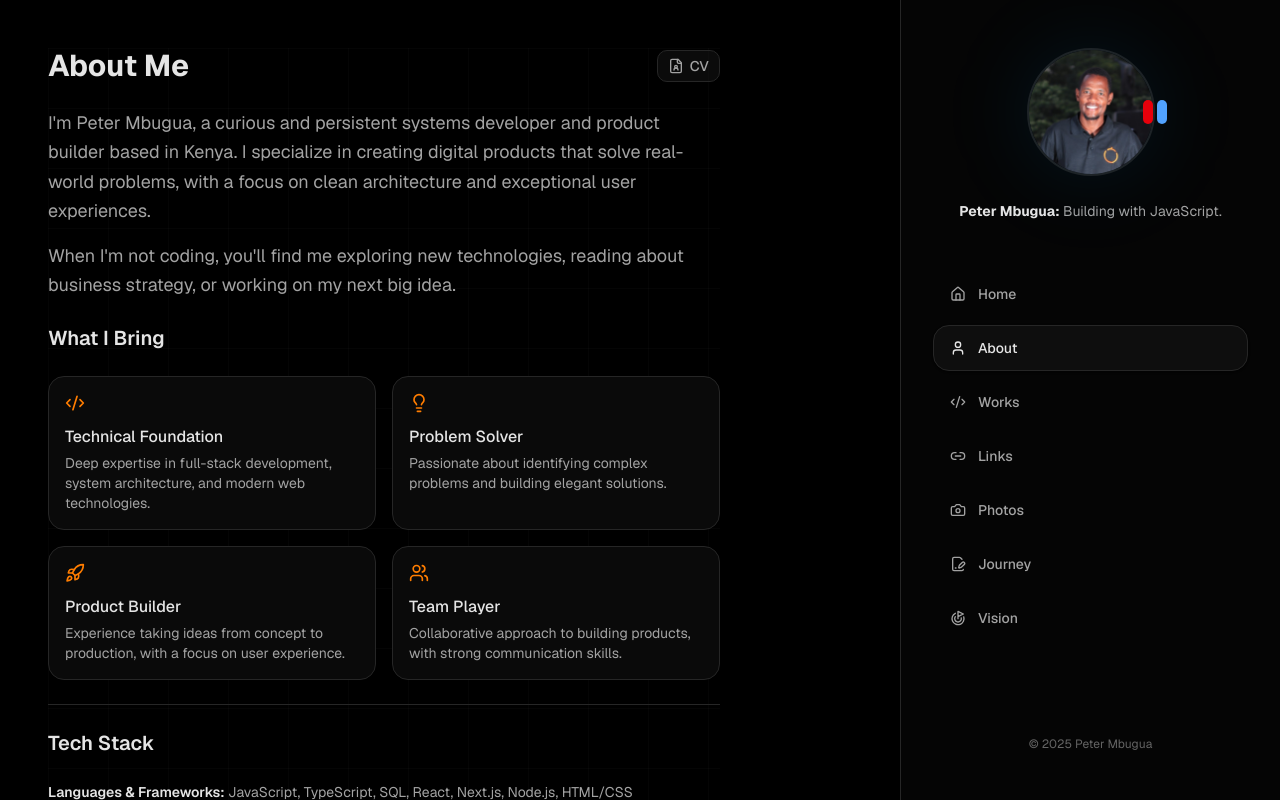
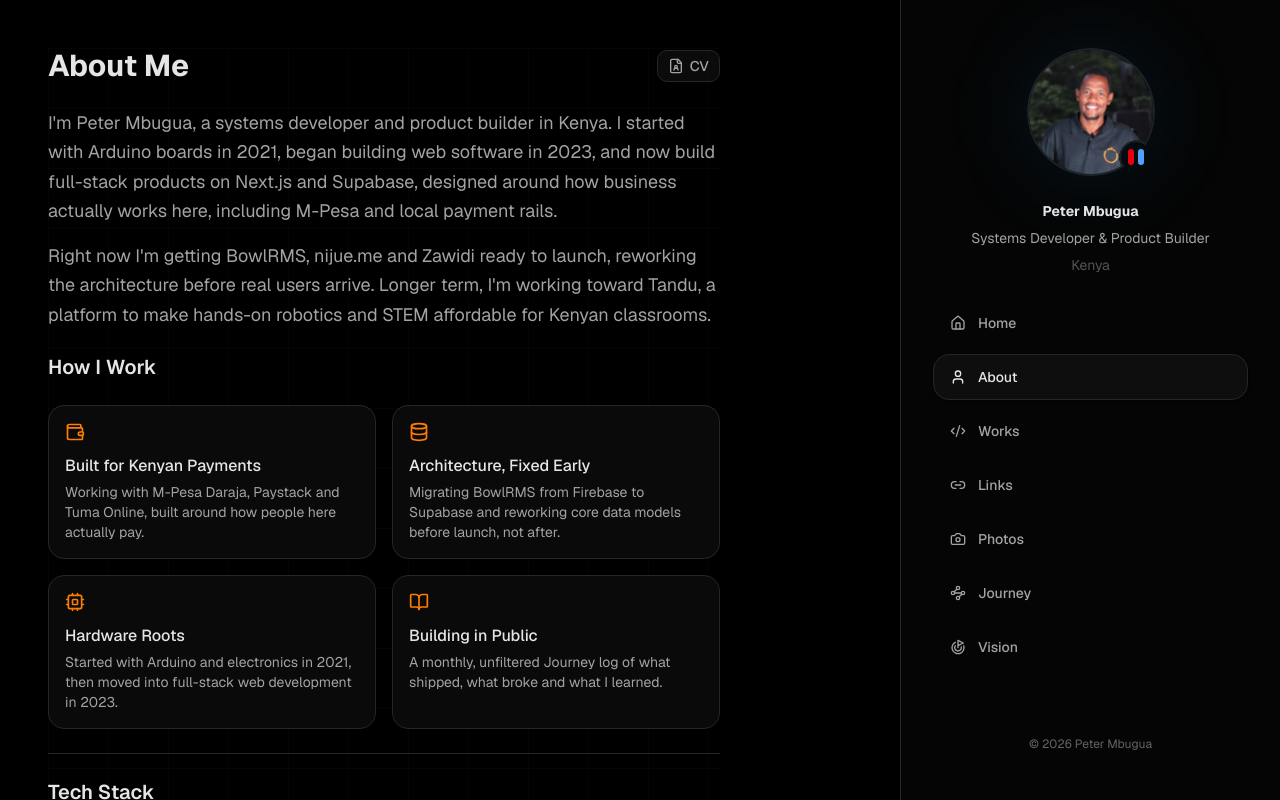
Before and after one commit to amCtrld/portfolio, a Next.js app in the folder portfolio/: page /about in a window 1280 px wide. Built offline with nearby package versions, Linux system fonts and the light colour scheme.

Commit message:
Fixed UI and component positioning across the project.

```diff
--- a/portfolio/app/layout.tsx
+++ b/portfolio/app/layout.tsx
@@ -15,7 +15,7 @@ export const metadata: Metadata = {
     template: "%s | Peter Mbugua",
   },
 
-  description: "Systems developer and product builder crafting scalable solutions. Specializing in full-stack development, system architecture, and turning ideas into production-ready products.",
+  description: "Systems developer and product builder in Kenya. Full-stack development, clean architecture and products built from concept to production.",
 
   keywords: [
     "systems developer",
@@ -50,7 +50,7 @@ export const metadata: Metadata = {
     url: "https://mbugua.nijue.me",
     siteName: "Peter Mbugua Portfolio",
     title: "Peter Mbugua — Systems Developer & Product Builder",
-    description: "A visionary JavaScript developer and product builder turning ideas into production-ready products.",
+    description: "Systems developer and product builder in Kenya, building BowlRMS and Zawidi with JavaScript.",
     images: [
       {
         url: "/og-image.png",
@@ -64,7 +64,7 @@ export const metadata: Metadata = {
   twitter: {
     card: "summary_large_image",
     title: "Peter Mbugua — Systems Developer & Product Builder",
-    description: "Systems developer and product builder crafting scalable solutions.",
+    description: "Systems developer and product builder in Kenya, building BowlRMS and Zawidi with JavaScript.",
     creator: "@mbugua_",
     images: ["/og-image.png"],
   },
--- /dev/null
+++ b/portfolio/components/VisionHint.tsx
@@ -0,0 +1,118 @@
+"use client";
+
+import { useCallback, useEffect, useRef, useState } from "react";
+import { AnimatePresence, motion } from "framer-motion";
+import { Goal } from "lucide-react";
+
+const STORAGE_KEY = "vision-hint-seen-at";
+// Show the hint again after this many days. Set to null to show it only once, ever.
+const REPEAT_AFTER_DAYS: number | null = 30;
+const SHOW_DELAY_MS = 800;
+const SHOW_DURATION_MS = 5000;
+
+function shouldShowHint(): boolean {
+  try {
+    const raw = window.localStorage.getItem(STORAGE_KEY);
+    if (!raw) return true; // first visit, or storage was cleared
+    if (REPEAT_AFTER_DAYS === null) return false;
+    const seenAt = Number(raw);
+    if (!Number.isFinite(seenAt)) return true;
+    return Date.now() - seenAt > REPEAT_AFTER_DAYS * 24 * 60 * 60 * 1000;
+  } catch {
+    // Storage blocked (private mode, etc.): don't nag on every load
+    return false;
+  }
+}
+
+function markSeen() {
+  try {
+    window.localStorage.setItem(STORAGE_KEY, String(Date.now()));
+  } catch {
+    /* ignore */
+  }
+}
+
+interface VisionHintButtonProps {
+  isActive: boolean;
+  onSelect: () => void;
+}
+
+export function VisionHintButton({ isActive, onSelect }: VisionHintButtonProps) {
+  const [visible, setVisible] = useState(false);
+  const buttonRef = useRef<HTMLButtonElement>(null);
+
+  useEffect(() => {
+    if (!shouldShowHint()) return;
+
+    let hideTimer: ReturnType<typeof setTimeout> | undefined;
+    const showTimer = setTimeout(() => {
+
+      const el = buttonRef.current;
+      if (!el || el.getClientRects().length === 0) return;
+
+      setVisible(true);
+      markSeen();
+      hideTimer = setTimeout(() => setVisible(false), SHOW_DURATION_MS);
+    }, SHOW_DELAY_MS);
+
+    return () => {
+      clearTimeout(showTimer);
+      if (hideTimer) clearTimeout(hideTimer);
+    };
+  }, []);
+
+  const handleClick = useCallback(() => {
+    setVisible(false);
+    markSeen();
+    onSelect();
+  }, [onSelect]);
+
+  return (
+    <div className="relative shrink-0">
+      <button
+        ref={buttonRef}
+        type="button"
+        onClick={handleClick}
+        aria-label="Vision"
+        title="My Vision"
+        aria-describedby={visible ? "vision-hint" : undefined}
+        aria-current={isActive ? "page" : undefined}
+        className={`relative rounded-lg border p-2.5 transition-colors duration-200 ${
+          visible
+            ? "border-[#ff7d00]/60 text-foreground"
+            : isActive
+              ? "border-transparent bg-white/10 text-foreground"
+              : "border-transparent text-muted-foreground hover:bg-white/5 hover:text-foreground"
+        }`}
+      >
+        {visible && (
+          <span
+            aria-hidden
+            className="pointer-events-none absolute inset-0 rounded-lg border border-gray-500 animate-ping motion-reduce:animate-none"
+          />
+        )}
+        <Goal className="h-6 w-6" />
+      </button>
+
+      <AnimatePresence>
+        {visible && (
+          <motion.div
+            id="vision-hint"
+            role="tooltip"
+            initial={{ opacity: 0, y: -4 }}
+            animate={{ opacity: 1, y: 0 }}
+            exit={{ opacity: 0, y: -4 }}
+            transition={{ duration: 0.25, ease: "easeOut" }}
+            className="pointer-events-none absolute right-0 top-full z-50 mt-2 whitespace-nowrap rounded-lg border border-gray-500/40 bg-card px-3 py-1.5 text-xs font-medium text-foreground shadow-lg"
+          >
+            My Vision
+            <span
+              aria-hidden
+              className="absolute -top-1 right-5 h-2 w-2 rotate-45 border-l border-t border-gray-500/40 bg-card"
+            />
+          </motion.div>
+        )}
+      </AnimatePresence>
+    </div>
+  );
+}
--- a/portfolio/components/avatar-block.tsx
+++ b/portfolio/components/avatar-block.tsx
@@ -10,35 +10,47 @@ import {
   TooltipTrigger,
 } from "@/components/ui/tooltip"
 
+const BADGE_SIZE = 24
+const NOTCH_GAP = 5
+const NOTCH_RADIUS = BADGE_SIZE / 2 + NOTCH_GAP
+const NOTCH_CENTER = "85.4%"
+
+
+const notchMask = `radial-gradient(circle at ${NOTCH_CENTER} ${NOTCH_CENTER}, transparent ${NOTCH_RADIUS}px, #000 ${NOTCH_RADIUS + 0.5}px)`
+
 function StareheBadge() {
-  const badgeContent = (
-    <div className="flex h-6 w-6 gap-1 rounded-full cursor-pointer transition-transform hover:scale-110">
-      <div className="w-1/2 h-full bg-red-600 rounded-full" />
-      <div className="w-1/2 h-full bg-blue-400 rounded-full" />
-    </div>
-  )
-
-  const tooltipText = (
-    <div className="text-center">
-      <Link href="https://stareheboyscentre.org/" target="_blank" rel="noopener noreferrer" className="font-medium text-muted-foreground">SBC | C'19</Link>
-    </div>
-  );
-
   return (
-    <>
-      <div className="hidden md:block absolute right-0 top-1/2 -translate-y-1/2 translate-x-1/2 z-10">
+    <div className="hidden md:block absolute bottom-[14.6%] right-[14.6%] translate-x-1/2 translate-y-1/2 z-10">
       <TooltipProvider delayDuration={100}>
         <Tooltip>
           <TooltipTrigger asChild>
-              {badgeContent}
+            <button
+              type="button"
+              aria-label="Starehe Boys' Centre"
+              className="flex h-7 w-7 p-1.5 gap-1 rounded-full cursor-pointer transition-transform hover:scale-110"
+            >
+              <div className="w-1/2 h-full bg-red-600 rounded-full" />
+              <div className="w-1/2 h-full bg-blue-400 rounded-full" />
+            </button>
           </TooltipTrigger>
-            <TooltipContent side="right" className="bg-background/95 backdrop-blur-sm border border-border">
-              {tooltipText}
+          <TooltipContent
+            side="right"
+            className="bg-background/95 backdrop-blur-sm border border-border"
+          >
+            <div className="text-center">
+              <Link
+                href="https://stareheboyscentre.org/"
+                target="_blank"
+                rel="noopener noreferrer"
+                className="font-medium text-muted-foreground"
+              >
+                SBC | C&apos;19
+              </Link>
+            </div>
           </TooltipContent>
         </Tooltip>
       </TooltipProvider>
     </div>
-    </>
   )
 }
 
@@ -53,14 +65,34 @@ export function AvatarBlock() {
       {/* Ambient glow */}
       <div className="absolute inset-0 rounded-full bg-[radial-gradient(circle_at_center,rgba(0,153,255,0.15),transparent_70%)] blur-xl scale-150" />
 
-      <div className="relative">
-        <Avatar className="w-32 h-32 border-2 border-white/10 relative">
+      {/* w-fit keeps this wrapper exactly the avatar's size, so the badge's % offsets are reliable */}
+      <div className="relative w-fit">
+        <Avatar
+          className="w-32 h-32 border-2 border-white/10 relative"
+          style={{ maskImage: notchMask, WebkitMaskImage: notchMask }}
+        >
           <AvatarImage src="/Actual.JPG" alt="Peter Mbugua" className="object-cover" />
           <AvatarFallback className="text-2xl bg-secondary text-foreground">PM</AvatarFallback>
         </Avatar>
 
+
+        <div
+          aria-hidden
+          className="pointer-events-none absolute inset-0 overflow-hidden rounded-full"
+        >
+          <span
+            className="absolute rounded-full border-2 border-white/10"
+            style={{
+              width: NOTCH_RADIUS * 2,
+              height: NOTCH_RADIUS * 2,
+              left: NOTCH_CENTER,
+              top: NOTCH_CENTER,
+              transform: "translate(-50%, -50%)",
+            }}
+          />
+        </div>
+
         <StareheBadge />
-
       </div>
     </motion.div>
   )
--- a/portfolio/components/content-about.tsx
+++ b/portfolio/components/content-about.tsx
@@ -3,28 +3,28 @@
 import { motion } from "framer-motion"
 import { Accordion, AccordionContent, AccordionItem, AccordionTrigger } from "@/components/ui/accordion"
 import { Button } from "@/components/ui/button"
-import { Code2, FileUser, Lightbulb, Rocket, Users } from "lucide-react"
+import { BookOpen, Cpu, Database, FileUser, Wallet } from "lucide-react"
 
 const highlights = [
   {
-    icon: Code2,
-    title: "Technical Foundation",
-    description: "Deep expertise in full-stack development, system architecture, and modern web technologies.",
+    icon: Wallet,
+    title: "Built for Kenyan Payments",
+    description: "Working with M-Pesa Daraja, Paystack and Tuma Online, built around how people here actually pay.",
   },
   {
-    icon: Lightbulb,
-    title: "Problem Solver",
-    description: "Passionate about identifying complex problems and building elegant solutions.",
+    icon: Database,
+    title: "Architecture, Fixed Early",
+    description: "Migrating BowlRMS from Firebase to Supabase and reworking core data models before launch, not after.",
   },
   {
-    icon: Rocket,
-    title: "Product Builder",
-    description: "Experience taking ideas from concept to production, with a focus on user experience.",
+    icon: Cpu,
+    title: "Hardware Roots",
+    description: "Started with Arduino and electronics in 2021, then moved into full-stack web development in 2023.",
   },
   {
-    icon: Users,
-    title: "Team Player",
-    description: "Collaborative approach to building products, with strong communication skills.",
+    icon: BookOpen,
+    title: "Building in Public",
+    description: "A monthly, unfiltered Journey log of what shipped, what broke and what I learned.",
   },
 ]
 
@@ -32,27 +32,27 @@ const timeline = [
   {
     year: "2026",
     title: "Pre-Launch Hardening",
-    description: "Haven't launched yet. Spending the beter part of 2026 fixing architectural issues across BowlRMS, including the Firebase to Supabase migration and core data model reworks, while adding client-demanded features like Charts of Accounts. Launching soon.",
+    description: "Haven't launched yet. I've spent the better part of 2026 fixing architectural issues across BowlRMS, including the Firebase to Supabase migration and core data model reworks, while adding client-demanded features like Charts of Accounts. Launching soon.",
   },
   {
     year: "2026",
     title: "Planning Launch",
-    description: "All three projects, nijue.me, Bidbee, and BowlRMS MVPs are slated for launch in 2026, marking significant milestones in my journey as a product builder.",
+    description: "nijue.me, Bidbee and BowlRMS are all slated to launch their MVPs in 2026, each a milestone in my journey as a product builder.",
   },
   {
     year: "2025",
     title: "Building nijue.me & Bidbee",
-    description: "Towards the end of 2025, started working on nijue.me and Bidbee. nijue.me is a platform where you can timeline your journey and showcase your growth while Bidbee is an localized bidding platform.",
+    description: "Towards the end of 2025, I started working on nijue.me and Bidbee. nijue.me is a platform for timelining your journey and showcasing your growth, while Bidbee is a localized bidding platform.",
   },
   {
     year: "2025",
     title: "BowlRMS Development",
-    description: "Began the development of BowlRMS, a comprehensive restaurant management and digital menus tool.",
+    description: "Began the development of BowlRMS, a comprehensive restaurant management and digital menu tool.",
   },
   {
     year: "2024",
     title: "Systems Engineering, ALX",
-    description: "Albeit I participated in the ALX Systems Engineering program for three months, the experience provided me with a strong foundation in systems fundamentals and broadened my perspective on how to approach engineering challenges.",
+    description: "I took part in the ALX Systems Engineering program for three months. It gave me a strong foundation in systems fundamentals and broadened how I approach engineering challenges.",
   },
   {
     year: "2023",
@@ -62,7 +62,7 @@ const timeline = [
   {
     year: "2021",
     title: "Arduino & Electronics Enthusiast",
-    description: "Initiated my exploration into electronics and programming through Arduino projects, sparking my passion for technology and innovation.",
+    description: "Started exploring electronics and programming through Arduino projects, sparking my passion for technology and innovation.",
   },
 ]
 
@@ -72,7 +72,7 @@ export function ContentAbout() {
       initial={{ opacity: 0, y: 20 }}
       animate={{ opacity: 1, y: 0 }}
       transition={{ duration: 0.5, ease: "easeOut" }}
-      className="max-w-2xl space-y-12 relative"
+      className="max-w-2xl relative"
     >
       {/* Grid background */}
       <div className="absolute inset-0 overflow-hidden pointer-events-none">
@@ -92,18 +92,20 @@ export function ContentAbout() {
           </Button>
         </div>
         <p className="text-muted-foreground leading-relaxed text-lg">
-          I&apos;m Peter Mbugua, a curious and persistent systems developer and product builder based in Kenya. I specialize in creating digital
-          products that solve real-world problems, with a focus on clean architecture and exceptional user experiences.
+          I&apos;m Peter Mbugua, a systems developer and product builder in Kenya. I started with Arduino boards in 2021,
+          began building web software in 2023, and now build full-stack products on Next.js and Supabase, designed
+          around how business actually works here, including M-Pesa and local payment rails.
         </p>
         <p className="text-muted-foreground leading-relaxed text-lg mt-4">
-          When I&apos;m not coding, you&apos;ll find me exploring new technologies, reading about business strategy, or
-          working on my next big idea.
+          Right now I&apos;m getting BowlRMS, nijue.me and Zawidi ready to launch, reworking the architecture before real
+          users arrive. Longer term, I&apos;m working toward Tandu, a platform to make hands-on robotics and STEM
+          affordable for Kenyan classrooms.
         </p>
       </section>
 
       {/* Highlights */}
       <section>
-        <h3 className="text-xl font-semibold text-foreground my-6">What I Bring</h3>
+        <h3 className="text-xl font-semibold text-foreground my-6">How I Work</h3>
         <div className="grid grid-cols-1 sm:grid-cols-2 gap-4">
           {highlights.map((item, index) => {
             const Icon = item.icon
@@ -151,7 +153,7 @@ export function ContentAbout() {
 
       {/* Timeline */}
       <section>
-        <h3 className="text-xl font-semibold text-foreground my-6">Journey</h3>
+        <h3 className="text-xl font-semibold text-foreground my-6">Timeline</h3>
         <Accordion type="single" collapsible className="w-full">
           {timeline.map((item, index) => (
             <AccordionItem key={index} value={`item-${index}`} className="border-border">
--- a/portfolio/components/content-home.tsx
+++ b/portfolio/components/content-home.tsx
@@ -22,21 +22,12 @@ export function ContentHome() {
           transition={{ duration: 0.5, delay: 0.1 }}
           className="text-5xl lg:text-7xl font-bold text-foreground leading-tight tracking-tight text-balance mt-24"
         >
-          Building digital
+          Building systems
           <br />
-          <span className="text-gray-500">experiences</span>
+          <span className="text-gray-500">that solve</span>
           <br />
-          that matter.
+          real problems.
         </motion.h1>
-
-        <motion.p
-          initial={{ opacity: 0, y: 20 }}
-          animate={{ opacity: 1, y: 0 }}
-          transition={{ duration: 0.5, delay: 0.2 }}
-          className="mt-8 text-lg text-muted-foreground leading-relaxed max-w-lg"
-        >
-          Currently working on <span className="">BowlRMS, nijue.me and Bidbee</span>{" "}
-        </motion.p>
 
         <motion.div
           initial={{ opacity: 0, y: 20 }}
@@ -44,8 +35,8 @@ export function ContentHome() {
           transition={{ duration: 0.5, delay: 0.3 }}
           className="mt-12 flex items-center gap-4"
         >
-          <div className="h-px w-12 bg-border" />
-          <p className="text-sm text-muted-foreground">Systems Developer & Product Builder</p>
+          <div className="h-px w-12 bg-[#ff7d00]" />
+          <p className="text-sm text-muted-foreground">Currently building BowlRMS and Zawidi</p>
         </motion.div>
 
         <motion.div
--- a/portfolio/components/content-vision.tsx
+++ b/portfolio/components/content-vision.tsx
@@ -1,7 +1,7 @@
 "use client"
 
 import { motion } from "framer-motion"
-import { Network, HandCoins, Waypoints, FlaskConical } from "lucide-react"
+import { Network, HandCoins, Waypoints, FlaskConical, Dot } from "lucide-react"
 
 const pillars = [
   {
@@ -74,14 +74,14 @@ export function ContentVision() {
           <h3 className="text-xl font-semibold text-foreground my-6">The Ultimate Horizon: Regional STEM Labs</h3>
           <ul className="space-y-3 text-muted-foreground text-sm leading-relaxed">
             <li className="flex items-start gap-3">
-              <FlaskConical className="w-4 h-4 mt-0.5 shrink-0 text-[#ff7d00]" />
+              <Dot className="w-4 h-4 mt-0.5 shrink-0 text-[#ff7d00]" />
               <span>
                 <strong className="font-semibold text-foreground">Open-access hubs:</strong> regional spaces where
                 learners advance from classroom kits to prototyping and robotics fabrication.
               </span>
             </li>
             <li className="flex items-start gap-3">
-              <Waypoints className="w-4 h-4 mt-0.5 shrink-0 text-[#ff7d00]" />
+              <Dot className="w-4 h-8 mt-0.5 shrink-0 text-[#ff7d00]" />
               <span>
                 <strong className="font-semibold text-foreground">Community & showcase:</strong> places to
                 demonstrate innovations, host robotics leagues, collaborate, and build real-world solutions.
--- a/portfolio/components/mobile-header.tsx
+++ b/portfolio/components/mobile-header.tsx
@@ -9,14 +9,14 @@ import {
   CodeXml,
   Link2,
   Camera,
-  FilePenLine,
-  Goal,
+  Waypoints,
 } from "lucide-react";
 import {
   Popover,
   PopoverContent,
   PopoverTrigger,
 } from "@/components/ui/popover";
+import { VisionHintButton } from "@/components/VisionHint";
 
 interface MobileHeaderProps {
   activeTab: string;
@@ -29,17 +29,21 @@ const navItems = [
   { value: "works", icon: CodeXml },
   { value: "links", icon: Link2 },
   { value: "photos", icon: Camera },
-  { value: "journey", icon: FilePenLine },
+  { value: "journey", icon: Waypoints },
 ];
 
 function StareheBadge() {
   return (
     <Popover>
       <PopoverTrigger asChild>
-        <div className="flex h-5 w-5 gap-0.5 rounded-full cursor-pointer transition-transform hover:scale-110">
+        <button
+          type="button"
+          aria-label="Starehe Boys' Centre"
+          className="flex h-5 w-5 gap-0.5 rounded-full cursor-pointer transition-transform hover:scale-110"
+        >
           <div className="w-1/2 h-full bg-red-600 rounded-full" />
           <div className="w-1/2 h-full bg-blue-400 rounded-full" />
-        </div>
+        </button>
       </PopoverTrigger>
       <PopoverContent
         side="right"
@@ -77,7 +81,7 @@ export function MobileHeader({ activeTab, setActiveTab }: MobileHeaderProps) {
               </AvatarFallback>
             </Avatar>
             {/* Starehe Badge */}
-            <div className="absolute right-0 top-1/2 -translate-y-1/2 translate-x-1/2 z-10">
+            <div className="absolute bottom-[14.6%] right-[14.6%] translate-x-1/2 translate-y-1/2 z-10">
               <StareheBadge />
             </div>
           </div>
@@ -86,23 +90,19 @@ export function MobileHeader({ activeTab, setActiveTab }: MobileHeaderProps) {
               Peter Mbugua
             </span>
             <span className="text-sm font-normal">
-              Building with JavaScript
+              Systems Developer & Product Builder
+            </span>
+            <span className="text-sm font-normal">
+              Kenya
             </span>
           </div>
         </div>
-        <button
-          type="button"
-          onClick={() => setActiveTab("vision")}
-          aria-label="Vision"
-          title="Vision"
-          className={`shrink-0 rounded-lg p-2 transition-colors ${
-            activeTab === "vision"
-              ? "bg-white/10 text-foreground"
-              : "text-muted-foreground hover:bg-white/5 hover:text-foreground"
-          }`}
-        >
-          <Goal className="h-6 w-6" />
-        </button>
+
+        {/* Vision shortcut, with first-visit hint */}
+        <VisionHintButton
+          isActive={activeTab === "vision"}
+          onSelect={() => setActiveTab("vision")}
+        />
       </div>
 
       {/* Horizontal Tabs */}
@@ -118,10 +118,9 @@ export function MobileHeader({ activeTab, setActiveTab }: MobileHeaderProps) {
               className={`
                 flex-1 py-2 px-3 rounded-none text-md border-0 border-b-2 border-muted
                 transition-all duration-200
-                ${
-                  isActive
-                    ? "bg-white/10 text-foreground"
-                    : "text-muted-foreground"
+                ${isActive
+                  ? "bg-white/10 text-foreground"
+                  : "text-muted-foreground"
                 }
               `}
             >
--- a/portfolio/components/right-panel.tsx
+++ b/portfolio/components/right-panel.tsx
@@ -7,7 +7,7 @@ import {
   Link2,
   Camera,
   CodeXml,
-  FilePenLine,
+  Waypoints,
   Goal,
 } from "lucide-react";
 import { motion } from "framer-motion";
@@ -23,7 +23,7 @@ const navItems = [
   { value: "works", label: "Works", icon: CodeXml },
   { value: "links", label: "Links", icon: Link2 },
   { value: "photos", label: "Photos", icon: Camera },
-  { value: "journey", label: "Journey", icon: FilePenLine },
+  { value: "journey", label: "Journey", icon: Waypoints },
   { value: "vision", label: "Vision", icon: Goal },
 ];
 
@@ -35,13 +35,13 @@ export function RightPanel({ activeTab, setActiveTab }: RightPanelProps) {
       transition={{ duration: 0.5, ease: "easeOut" }}
       // gap-12 is now the ONLY spacing between header, tabs and footer.
       // overflow-y-auto stops flex children from being squeezed when content is taller than the viewport.
-      className="w-[380px] min-w-[380px] h-full border-l border-border bg-card/50 flex flex-col items-center gap-12 py-12 px-8 overflow-y-auto"
+      className="w-[380px] min-w-[380px] h-full border-l border-border bg-card/50 flex flex-col items-center gap-6 py-12 px-8 overflow-y-auto"
     >
       {/* Header: shrink-0 so it never gets compressed */}
       <div className="shrink-0 flex flex-col items-center gap-6">
         <AvatarBlock />
-        <p className="text-muted-foreground text-sm text-center leading-relaxed">
-          <span className="font-bold text-foreground">Peter Mbugua:</span> Building with JavaScript.
+        <p className="text-muted-foreground text-sm text-center leading-relaxed flex flex-col gap-1">
+          <span className="font-bold text-foreground">Peter Mbugua</span> <span>Systems Developer & Product Builder</span> <span className="text-muted-foreground/50"> Kenya</span>
         </p>
       </div>
 
@@ -58,10 +58,9 @@ export function RightPanel({ activeTab, setActiveTab }: RightPanelProps) {
               className={`
                 w-full justify-start gap-3 px-4 py-3 rounded-xl text-sm font-medium
                 transition-all duration-200 ease-out
-                ${
-                  isActive
-                    ? "bg-white/10 text-foreground border border-white/10"
-                    : "text-muted-foreground hover:text-foreground hover:bg-white/5"
+                ${isActive
+                  ? "bg-white/10 text-foreground border border-white/10"
+                  : "text-muted-foreground hover:text-foreground hover:bg-white/5"
                 }
               `}
             >
@@ -74,7 +73,7 @@ export function RightPanel({ activeTab, setActiveTab }: RightPanelProps) {
 
       {/* Footer: mt-auto pins it to the bottom when there's spare room */}
       <div className="mt-auto shrink-0">
-        <p className="text-xs text-muted-foreground/60">© 2025 Peter Mbugua</p>
+        <p className="text-xs text-muted-foreground/60">© {new Date().getFullYear()} Peter Mbugua</p>
       </div>
     </motion.div>
   );
```
Also changed, not shown: portfolio/components/content-works.tsx (+7 -7 lines). Lines whose indentation alone changed are shown as unchanged.
